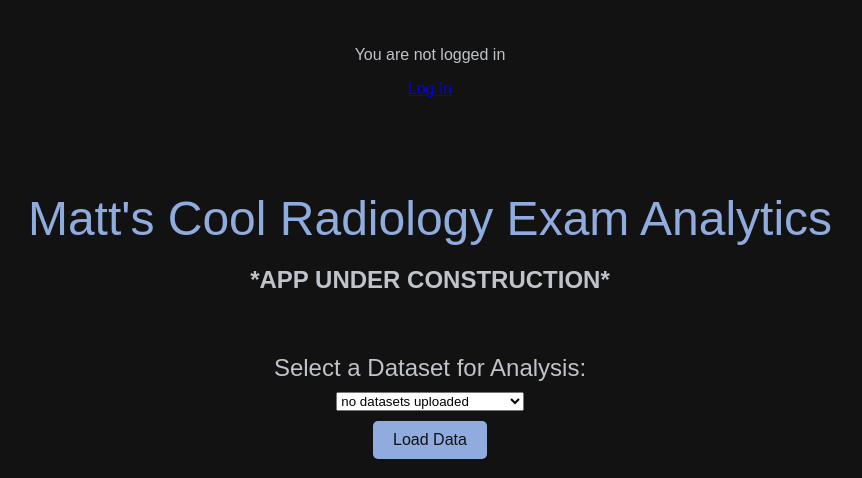
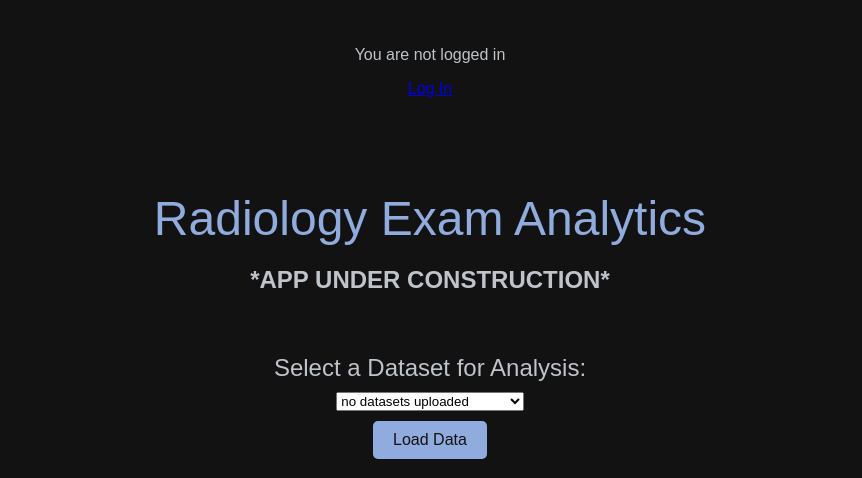
Before and after one commit to neato0079/exam-analytics, a Django app: page / in a window 1280 px wide. Shown: the top 478 px of the page, without its empty margins (210-1072 px from the left). Run offline with Django 5.2, Linux system fonts and the light colour scheme.

Commit message:
make site title not un professional lol

```diff
--- a/exam_graph/templates/index.html
+++ b/exam_graph/templates/index.html
@@ -26,7 +26,7 @@
         {% endblock %}
         <div class="content">
             <div class="logo">
-                <a href="#">Matt's Cool Radiology Exam Analytics</a>
+                <a href="#">Radiology Exam Analytics</a>
                 <h2>*APP UNDER CONSTRUCTION*</h2>
             </div>
 
```
